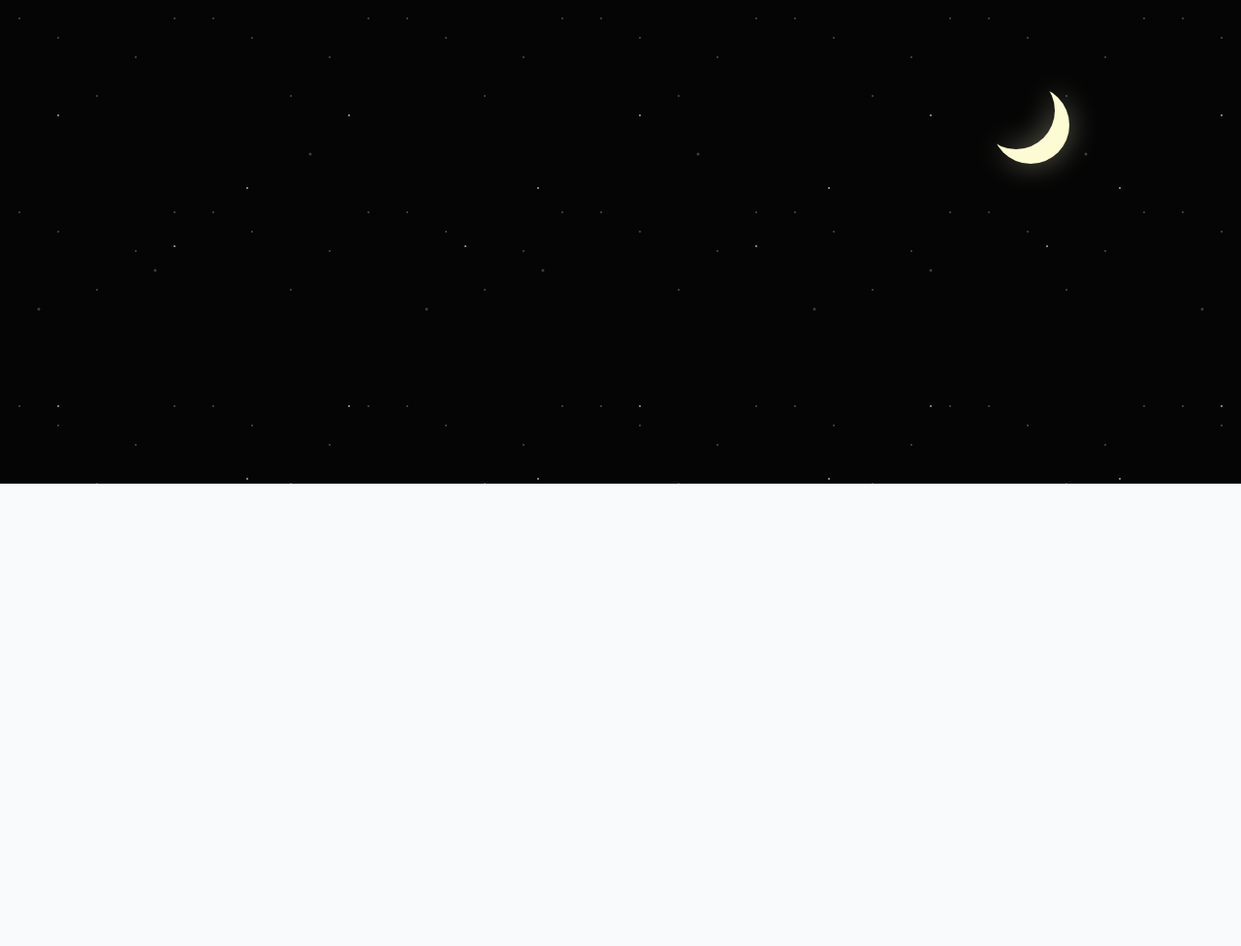
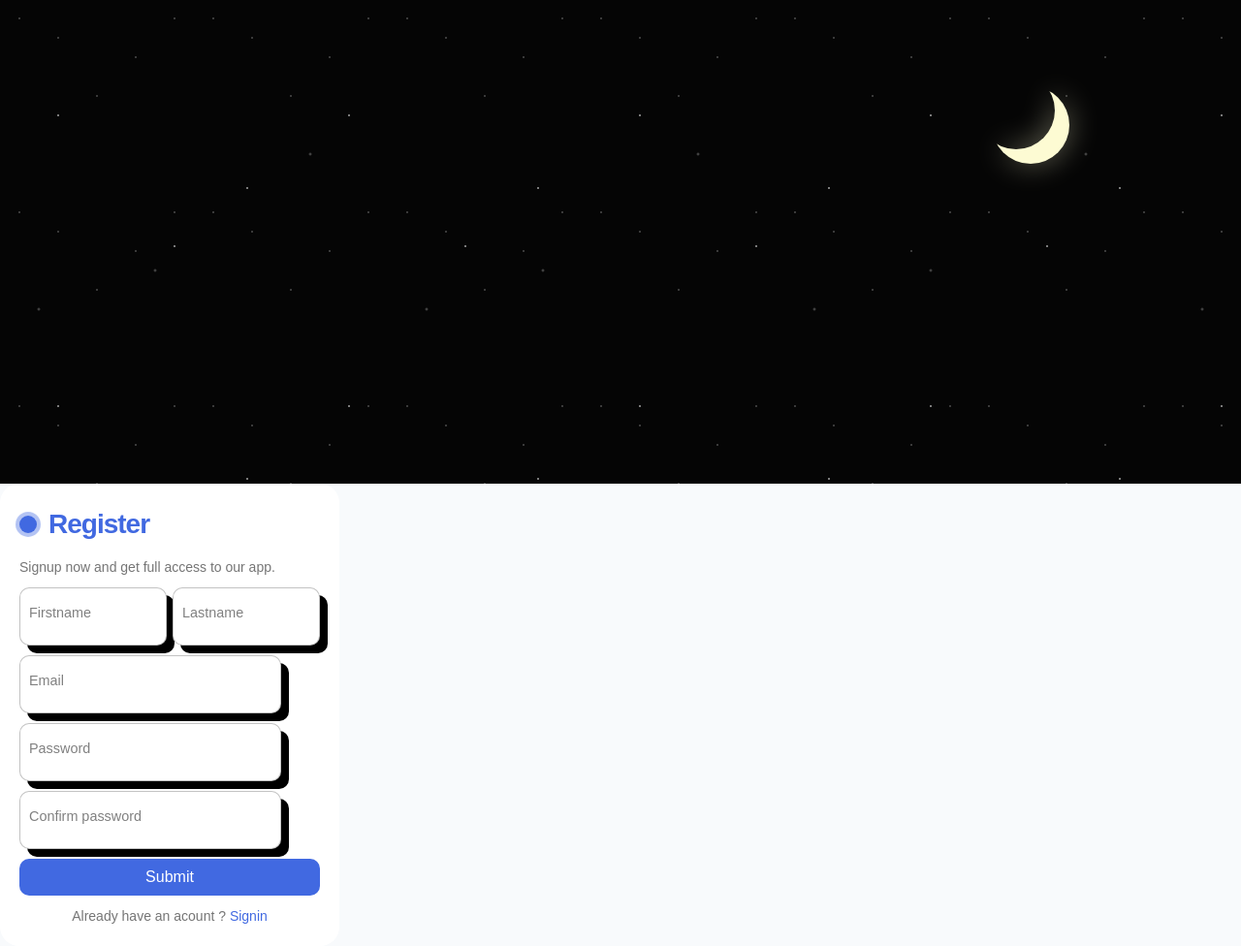
Before and after one commit to Mack-0409/ecommerce-website, a Django app: template myproject/templates/index.html in a window 1280 px wide. Shown: the part 4953-5929 px from the top of the page at 97% size. Before the commit the page ends 5452 px from the top, so only its background shows below. Run offline with Django 5.2, Linux system fonts and the light colour scheme; the template is opened without the code that fills it, so the values that code supplies are empty; some libraries are stand-ins or nearby versions.

Commit message:
Update index.html

```diff
--- a/myproject/templates/index.html
+++ b/myproject/templates/index.html
@@ -454,3 +454,39 @@
     <div class="moon"></div>
   </div>
 </div>
+
+
+<!-- ------------------------------------------------------------------------*********************************************************************************_____________________________________________________________________________ -->
+
+<!-- From Uiverse.io by Yaya12085 -->
+<form class="form">
+    <p class="title">Register </p>
+    <p class="message">Signup now and get full access to our app. </p>
+        <div class="flex">
+        <label>
+            <input required="" placeholder="" type="text" class="input">
+            <span>Firstname</span>
+        </label>
+
+        <label>
+            <input required="" placeholder="" type="text" class="input">
+            <span>Lastname</span>
+        </label>
+    </div>
+
+    <label>
+        <input required="" placeholder="" type="email" class="input">
+        <span>Email</span>
+    </label>
+
+    <label>
+        <input required="" placeholder="" type="password" class="input">
+        <span>Password</span>
+    </label>
+    <label>
+        <input required="" placeholder="" type="password" class="input">
+        <span>Confirm password</span>
+    </label>
+    <button class="submit">Submit</button>
+    <p class="signin">Already have an acount ? <a href="#">Signin</a> </p>
+</form>
```
